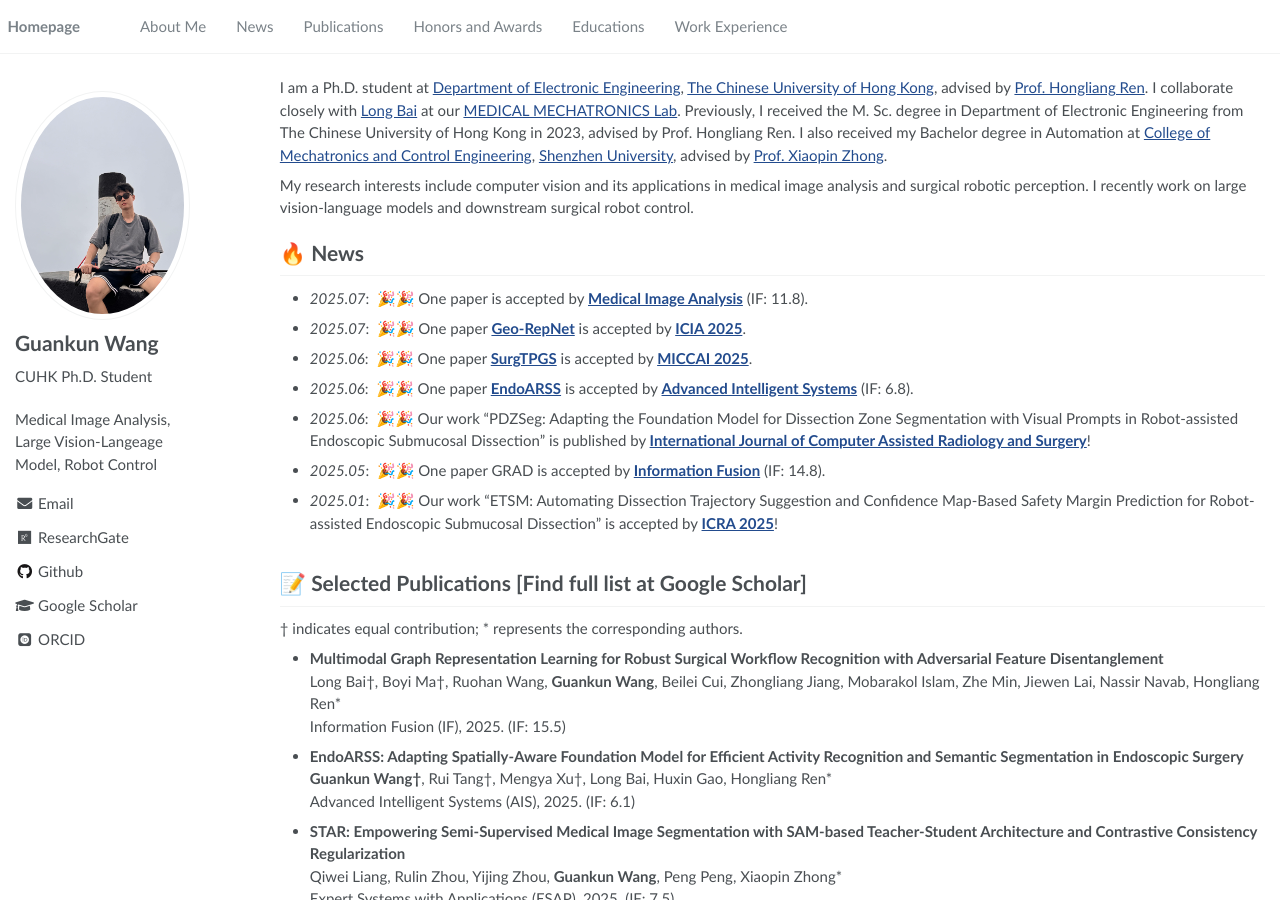
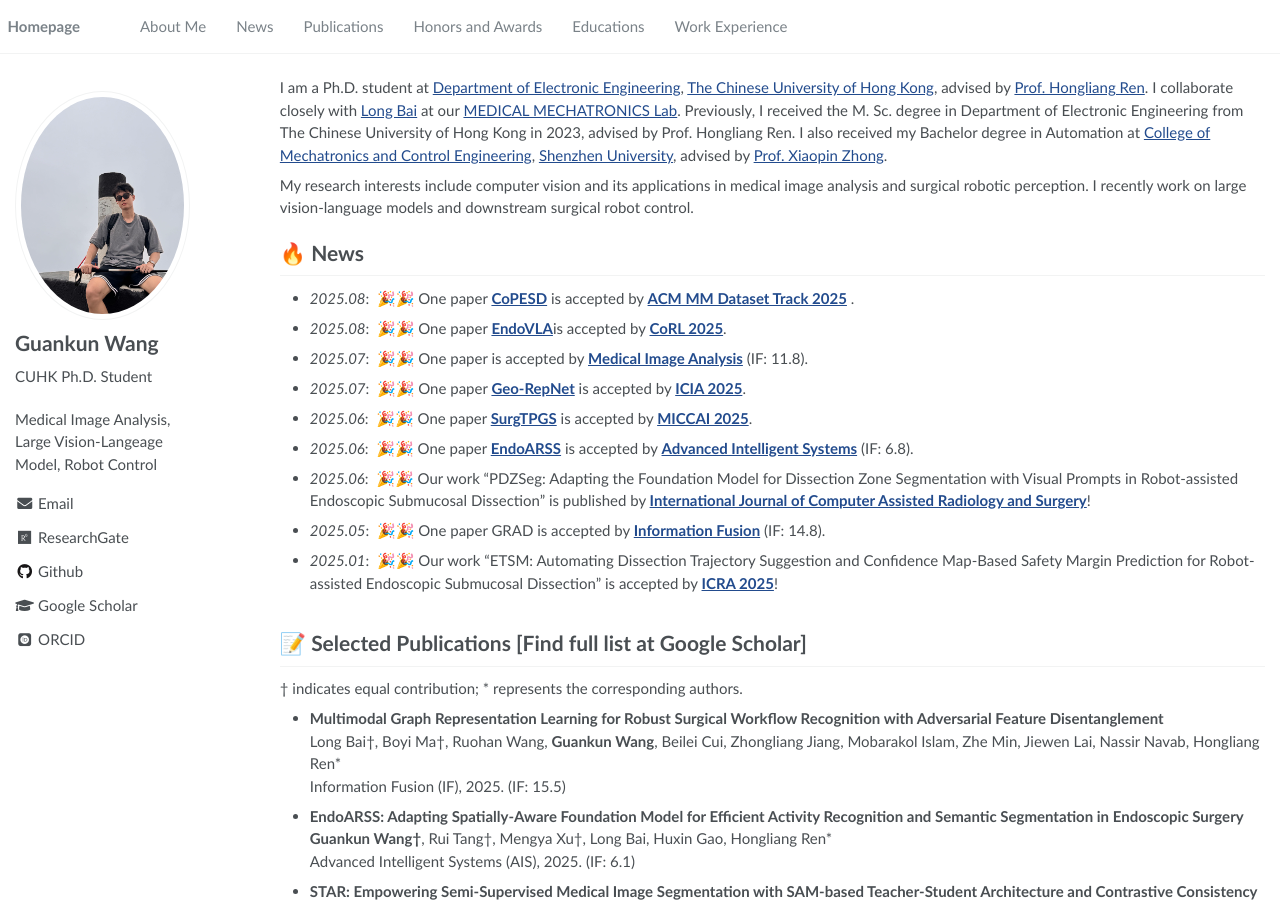
Before and after one commit to gkwang-cuhk/gkwang-cuhk.github.io, a Jekyll site: the page built from _pages/about.md, in a window 1280 px wide and 900 px high. Built offline with Jekyll 4.4.1, drawn with Linux system fonts in a browser that asks for light colours; some web fonts are replaced.

Commit message:
Update about.md

```diff
--- a/_pages/about.md
+++ b/_pages/about.md
@@ -24,6 +24,8 @@ My research interests include computer vision and its applications in medical im
 
 
 # 🔥 News
+- *2025.08*: &nbsp;🎉🎉 One paper [**CoPESD**](https://arxiv.org/pdf/2410.07540?) is accepted by [**ACM MM Dataset Track 2025**](https://acmmm2025.org/) .
+- *2025.08*: &nbsp;🎉🎉 One paper [**EndoVLA**](https://arxiv.org/pdf/2505.15206)is accepted by [**CoRL 2025**](https://www.corl.org/).
 - *2025.07*: &nbsp;🎉🎉 One paper is accepted by [**Medical Image Analysis**](https://www.sciencedirect.com/journal/medical-image-analysis) (IF: 11.8).
 - *2025.07*: &nbsp;🎉🎉 One paper [**Geo-RepNet**](https://arxiv.org/abs/2507.09294) is accepted by [**ICIA 2025**](https://www.icia2025.org/index.html).
 - *2025.06*: &nbsp;🎉🎉 One paper [**SurgTPGS**](https://arxiv.org/abs/2506.23309) is accepted by [**MICCAI 2025**](https://conferences.miccai.org/2025/en/).
```
